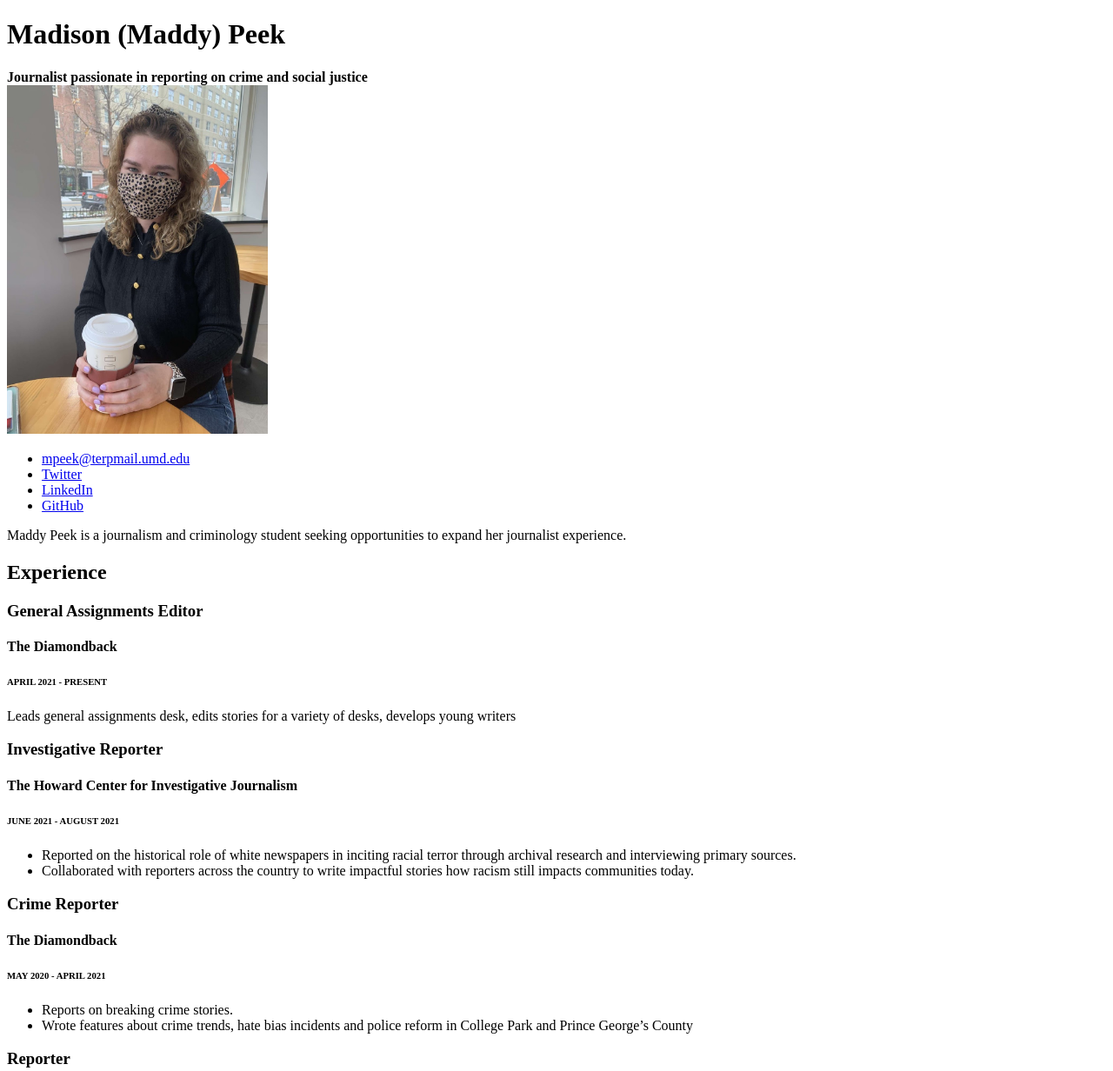
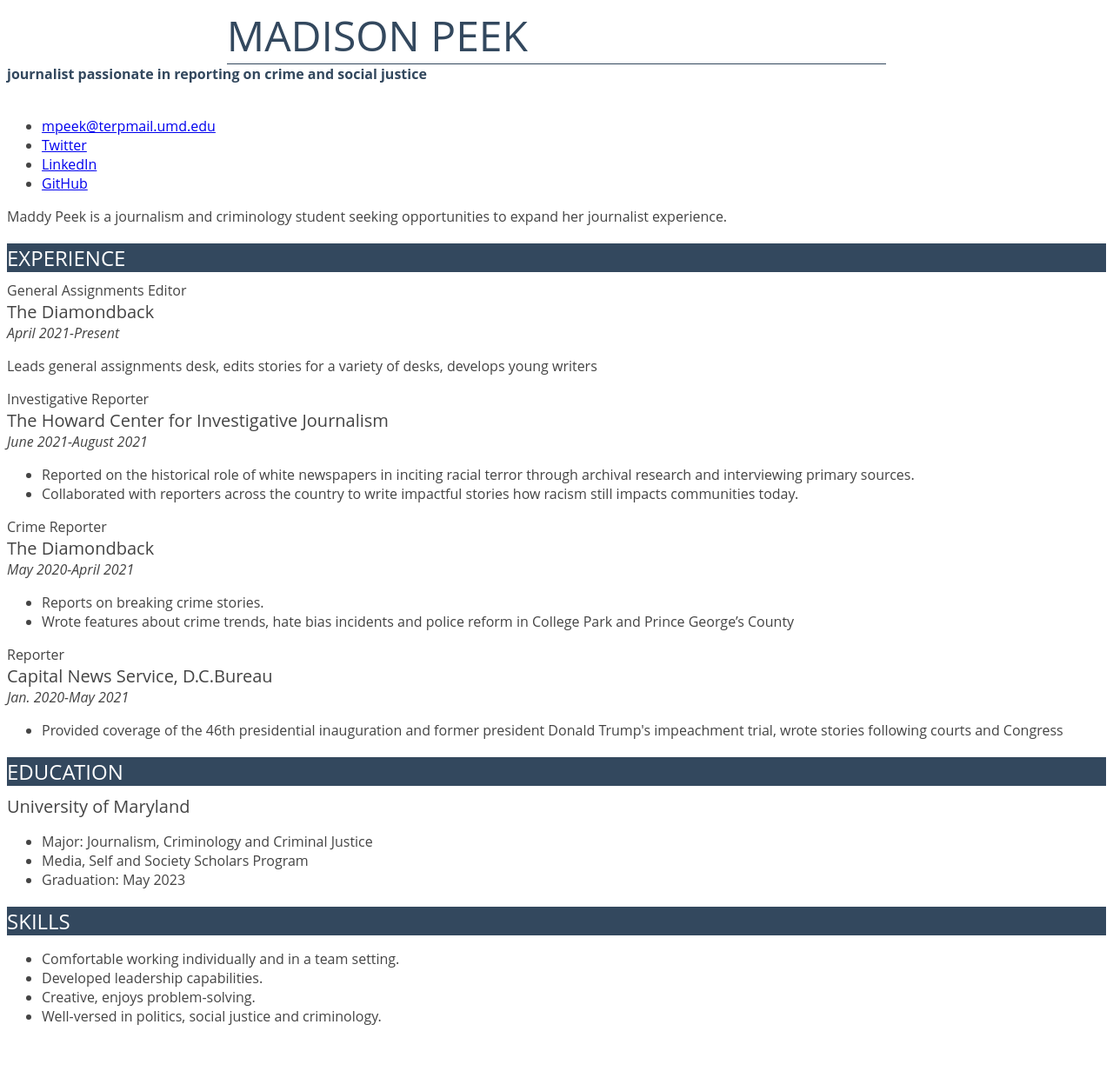
Before and after one commit to mpeek23/maddy-peek-jour352, a plain HTML site: page basic-resume/index.html in a window 1280 px wide. Shown: the top 1232 px of the page at 87% size. After the commit the page ends 1196 px from the top, so only its background shows below. Drawn offline with Linux system fonts and the light colour scheme.

Commit message:
Add files via upload

```diff
--- a/basic-resume/index.html
+++ b/basic-resume/index.html
@@ -3,10 +3,12 @@
 
 <head>
 	<title> Maddy Peek Resume </title>
+	<link rel="stylesheet" href="style.css">
 </head>
 
 <body>
-	<h1>Madison (Maddy) Peek </h1>
+
+		<div id="name">Madison Peek</div>
 		<b>Journalist passionate in reporting on crime and social justice</b>
 		<br>
 			<img src= "resume_photo.JPG" alt= "Picture of Maddy Peek" width="300" >
@@ -23,38 +25,38 @@
 
 	<!--I have four experiences -->
 
-	<h2>Experience</h2>
+	<div class= "sectionheader">Experience</div>
 
-		<h3>General Assignments Editor </h3>
-		<h4>The Diamondback </h4>
-		<h6>APRIL 2021 - PRESENT</h6>
+		<div class= "jobttitle">General Assignments Editor </div>
+			<div class="organization">The Diamondback </div>
+			<div class="date">April 2021-Present</div>
 			<p>Leads general assignments desk, edits stories for a variety of desks, develops young writers </p>
 
-		<h3>Investigative Reporter</h3>
-		<h4>The Howard Center for Investigative Journalism </h4>
-		<h6>JUNE 2021 - AUGUST 2021</h6>
+		<div class= "jobttitle">Investigative Reporter</div>
+			<div class="organization">The Howard Center for Investigative Journalism</div>
+			<div class="date">June 2021-August 2021</div>
 			<ul>
 				<li>Reported on the historical role of white newspapers in inciting racial terror through archival research and interviewing primary sources. </li>
 				<li>Collaborated with reporters across the country to write impactful stories how racism still impacts communities today. </li>
 			</ul>
 
-		<h3>Crime Reporter</h3>
-		<h4>The Diamondback</h4>
-		<h6>MAY 2020 -  APRIL 2021</h6>
+		<div class= "jobttitle"> Crime Reporter </div>
+			<div class="organization">The Diamondback </div>
+			<div class="date">May 2020-April 2021</div>
 			<ul>
 				<li>Reports on breaking crime stories. </ll>
 				<li>Wrote features about crime trends, hate bias incidents and police reform in College Park and Prince George’s County</li>
 			</ul>
 
-		<h3>Reporter</h3>
-		<h4>Capital News Service, D.C. Bureau </h4>
-		<h6>JAN 2021- MAY 2021</h6>
+		<div class= "jobttitle"> Reporter </div>
+			<div class="organization">Capital News Service, D.C.Bureau </div>
+			<div class="date"> Jan. 2020-May 2021</div>
 			<ul>
 				<li>Provided coverage of the 46th presidential inauguration and former president Donald Trump's impeachment trial, wrote stories following courts and Congress </li>
 			</ul>
 
-	<h2>Educatiom</h2>
-		<h4>The University of Maryland, College Park </h4>
+	<div class= "sectionheader">Education </div>
+		<div class="organization">University of Maryland </div>
 		<ul>
 			<li> Major: Journalism, Criminology and Criminal Justice </li>
 			<li> Media, Self and Society Scholars Program </li>
@@ -62,7 +64,7 @@
 
 		</ul>
 
-	<h2> Skills </h2>
+	<div class= "sectionheader">Skills </div>
 		<ul>
 			<li>Comfortable working individually and in a team setting.</li>
 			<li>Developed leadership capabilities.</li>
--- /dev/null
+++ b/basic-resume/style.css
@@ -0,0 +1,63 @@
+body {
+	font-family: Open Sans, Arial, sans-serif;
+	font-size: 1em;
+	color: #444;
+	font-weight: 400;
+}
+
+#name {
+	font-size: 3em;
+	color: #33485e;
+	text-transform: uppercase;
+	border-bottom: 1px #33485E solid;
+	width: 60%;
+	min-width: 300px;
+	margin: 0px auto;
+}
+
+img{
+	display: none;
+}
+
+b{
+	text-transform: lowercase;
+	font-size: 1em;
+	color: #33485e;
+	margin: 0 px;
+}
+
+.sectionheader {
+	font-size: 1.5em;
+	text-transform: uppercase;
+	background-color: #33485e;
+	color: white;
+	font-weight: 400;
+	margin-bottom: 10px;
+	margin-top: 20px;
+	margin: 0 px;
+	width: 70%, min= 300px;
+}
+
+.jobtitle {
+	font-weight: 600;
+	font-size: 1.5em;
+	margin: 0 px;
+}
+
+.organization{
+	font-weight: 400;
+	font-size: 1.25em;
+	margin: 0 px;
+}
+
+.date {
+	font-weight: 400;
+	font-style: italic;
+	font-size: 1em;
+	margin: 2 px;
+}
+
+ul-li
+{
+font-size: 1em;
+}
```
Lines whose indentation alone changed are shown as unchanged.
